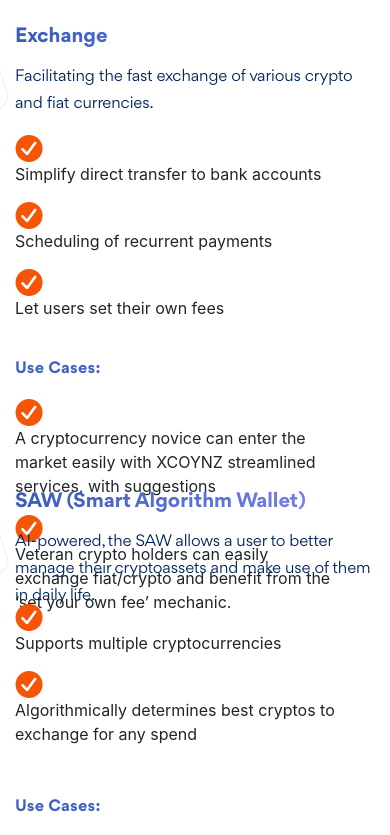
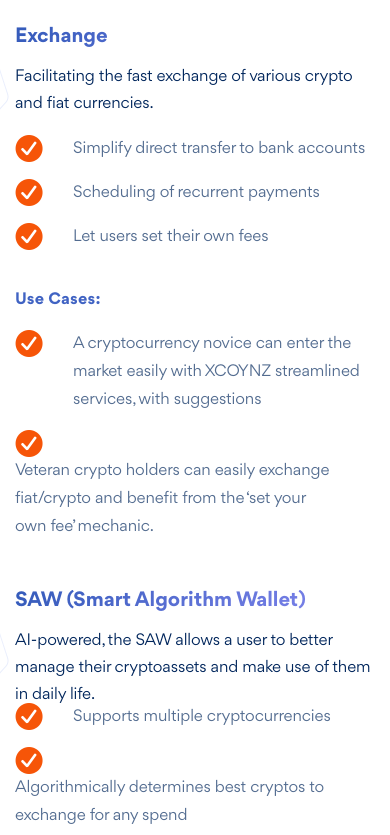
Before and after one commit to cassidypignatello/xcoynz, a React (Create React App) app: page / in a window 390 px wide. Shown: the part 2100-2935 px from the top of the page. Built offline with nearby package versions, Linux system fonts and the light colour scheme.

Commit message:
fixes some Ecosystem Overview layout issues on mobile

```diff
--- a/src/components/Overview/EcosystemService.js
+++ b/src/components/Overview/EcosystemService.js
@@ -54,26 +54,38 @@
           </Col>
         </Row>
         <Row style={{ marginTop: '30px' }}>
-          <Col lg='auto'>
+          <Col
+            xs='auto'
+            lg='auto'>
             <img src={checkmark} />
           </Col>
-          <Col className={styles.content}>
+          <Col
+            xs='auto'
+            className={styles.content}>
             <p style={{ width: content1Width }}>{content1}</p>
           </Col>
         </Row>
         <Row>
-          <Col lg='auto'>
+          <Col
+            xs='auto'
+            lg='auto'>
             <img src={checkmark} />
           </Col>
-          <Col className={styles.content}>
+          <Col
+            xs='auto'
+            className={styles.content}>
             <p style={{ width: content2Width }}>{content2}</p>
           </Col>
         </Row>
         <Row style={{ display: content3Display }}>
-          <Col lg='auto'>
+          <Col
+            xs='auto'
+            lg='auto'>
             <img src={checkmark} />
           </Col>
-          <Col className={styles.content}>
+          <Col
+            xs='auto'
+            className={styles.content}>
             <p>{content3}</p>
           </Col>
         </Row>
@@ -85,20 +97,28 @@
           </Col>
         </Row>
         <Row>
-          <Col lg='auto'>
+          <Col
+            xs='auto'
+            lg='auto'>
             <img src={checkmark} />
           </Col>
-          <Col className={styles.content}>
+          <Col
+            xs='auto'
+            className={styles.content}>
             <p style={{ width: content4Width }}>
               {content4}
             </p>
           </Col>
         </Row>
         <Row style={{ display: content5Display }}>
-          <Col lg='auto'>
+          <Col
+            xs='auto'
+            lg='auto'>
             <img src={checkmark} />
           </Col>
-          <Col className={styles.content}>
+          <Col
+            xs='auto'
+            className={styles.content}>
             <p style={{ width: content5Width }}>
               {content5}
             </p>
--- a/src/components/Overview/EcosystemService.module.css
+++ b/src/components/Overview/EcosystemService.module.css
@@ -39,3 +39,16 @@
   -webkit-background-clip: text;
   background-clip: text;
 }
+
+.content {
+  font-family: 'Gordita';
+  font-size: 16px;
+  font-weight: normal;
+  font-style: normal;
+  font-stretch: normal;
+  line-height: 1.75;
+  letter-spacing: -0.1px;
+  text-align: left;
+  color: rgba(1, 38, 92, 0.68);
+  padding-right: 0;
+}
--- a/src/components/Overview/Overview.module.css
+++ b/src/components/Overview/Overview.module.css
@@ -44,24 +44,6 @@
   color: rgba(1, 38, 92, 0.68);
 }
 
-@media only screen and (max-width: 414px) {
-  .exchange {
-    height: 425px;
-  }
-
-  .saw {
-    height: 336px;
-  }
-
-  .paymentGateway {
-    height: 476px;
-  }
-
-  .smartCard {
-    height: 432px;
-  }
-}
-
 .row {
   margin-top: 8px;
 }
```
